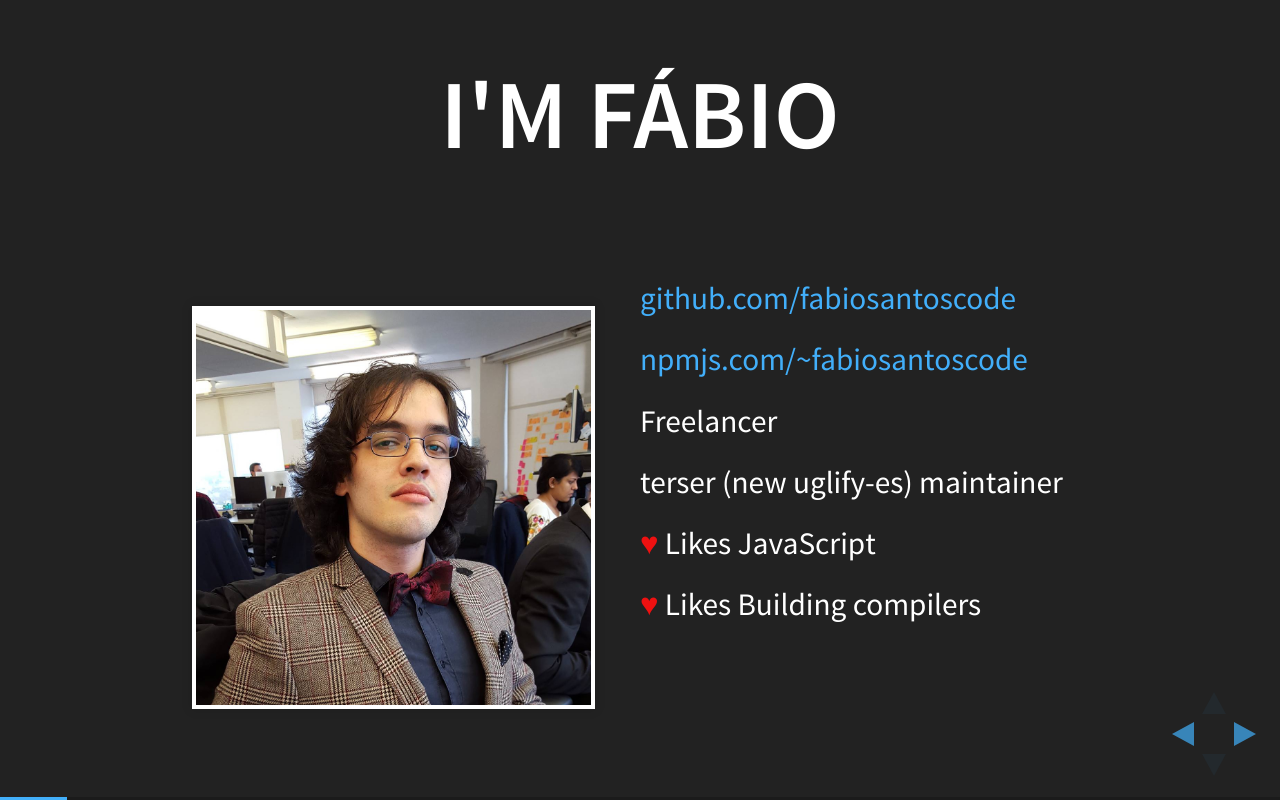
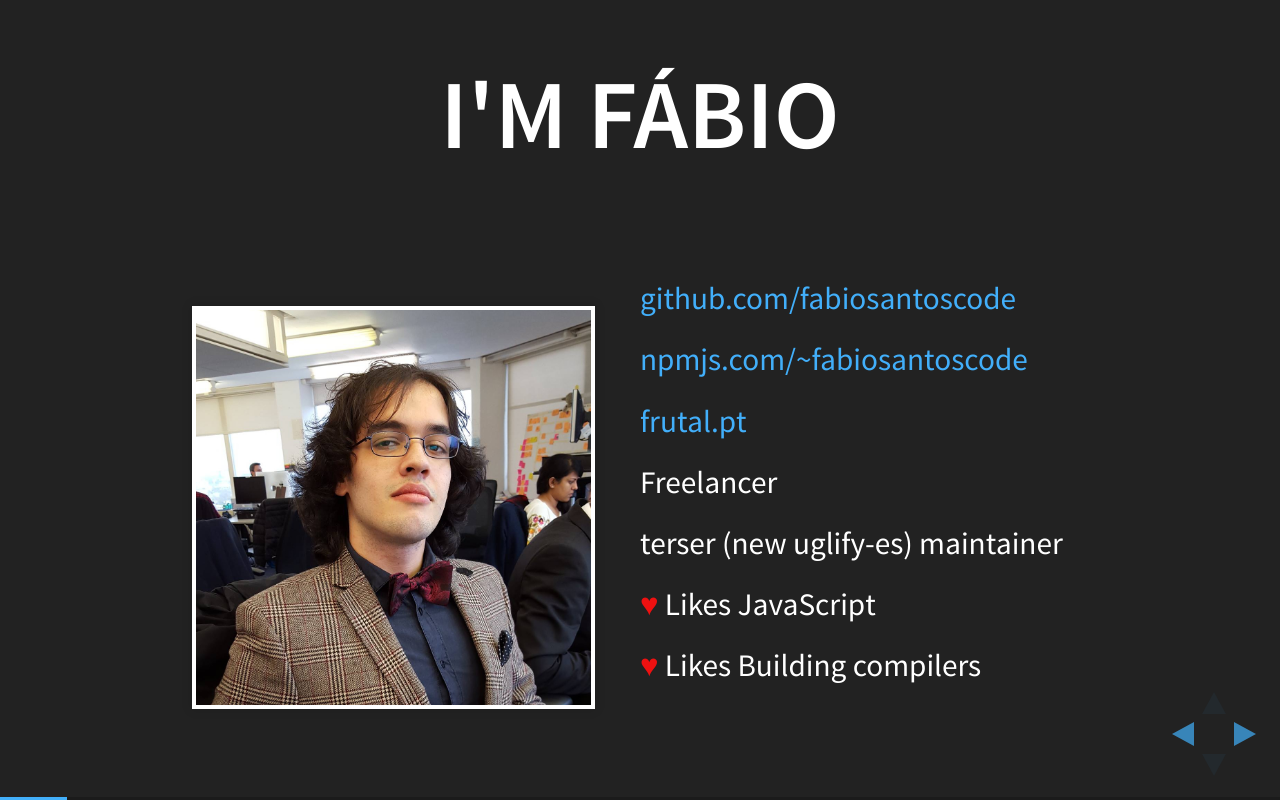
Before and after one commit to rafaelqueiroz89/fasttest-talk, a website: page index.html in a window 1280 px wide. Both pictures are taken after a click on the button 1251 px from the left and 734 px from the top of the page. Drawn offline with Linux system fonts and the light colour scheme.

Commit message:
add my website

```diff
--- a/index.html
+++ b/index.html
@@ -84,6 +84,7 @@ heart::before {
     <p>&nbsp;</p>
     <p><a href="http://github.com/fabiosantoscode">github.com/fabiosantoscode</a></p>
     <p><a href="http://npmjs.com/~fabiosantoscode">npmjs.com/~fabiosantoscode</a></p>
+    <p><a href="http://frutal.pt">frutal.pt</a></p>
     <p>Freelancer</p>
     <p>terser (new uglify-es) maintainer</p>
     <p><heart/> Likes JavaScript</p>
```
